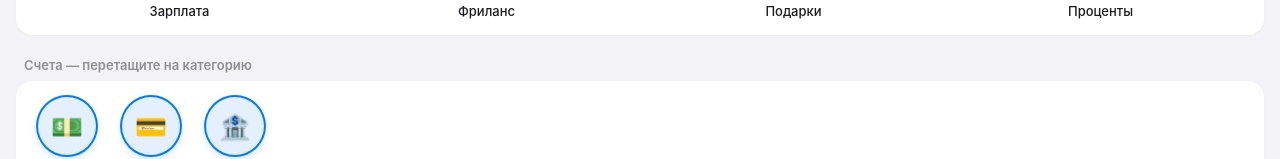
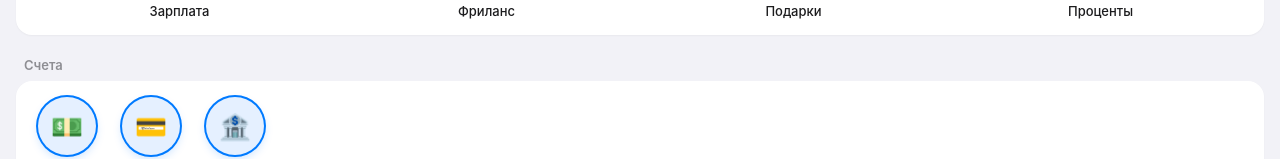
Before and after one commit to vdm-web/budget-app, a plain HTML site: page index.html in a window 1280 px wide. Shown: the part 279-438 px from the top of the page. Drawn offline with Linux system fonts and the light colour scheme.

Commit message:
index.html

```diff
--- a/index.html
+++ b/index.html
@@ -109,7 +109,7 @@ function home(){
  const ms=mStart(),sm=t=>S.tx.filter(x=>x.t===t&&x.ts>=ms).reduce((r,x)=>r+x.m,0),tot=S.acc.reduce((r,a)=>r+bal(a),0),tn=i=>`style="background:${COL[i%8]}22"`;
  $('#v').innerHTML=`<div class="hero"><small>Всего на счетах</small><b>${f(tot)}</b><div><span class="p">+${f(sm('inc'))}</span><span class="m">−${f(sm('exp'))}</span><i>за месяц</i></div></div>
  <h2>Доходы</h2><div class="card grid">${S.inc.map((c,i)=>`<div class="it" data-cat="${c.id}" data-t="inc"><div class="ci" ${tn(i)}>${c.i}</div><b>${esc(c.n)}</b></div>`).join('')}</div>
- <h2>Счета — перетащите на категорию</h2><div class="card row">${S.acc.map(a=>`<div class="it"><div class="ci w" data-acc="${a.id}">${a.i}</div><b>${esc(a.n)}</b><small>${f(bal(a))}</small></div>`).join('')}</div>
+ <h2>Счета</h2><div class="card row">${S.acc.map(a=>`<div class="it"><div class="ci w" data-acc="${a.id}">${a.i}</div><b>${esc(a.n)}</b><small>${f(bal(a))}</small></div>`).join('')}</div>
  <h2>Расходы</h2><div class="card grid">${S.exp.map((c,i)=>`<div class="it" data-cat="${c.id}" data-t="exp"><div class="ci" ${tn(i+3)}>${c.i}</div><b>${esc(c.n)}</b><small>${f(spent(c.id))}</small></div>`).join('')}</div>`;
  document.querySelectorAll('[data-cat]').forEach(e=>e.onclick=()=>{if(e.dataset.dragged==='1'){e.dataset.dragged='0';return}openSheet(e.dataset.t,S.acc[0].id,e.dataset.cat)});
  document.querySelectorAll('.w').forEach(drag);
```
